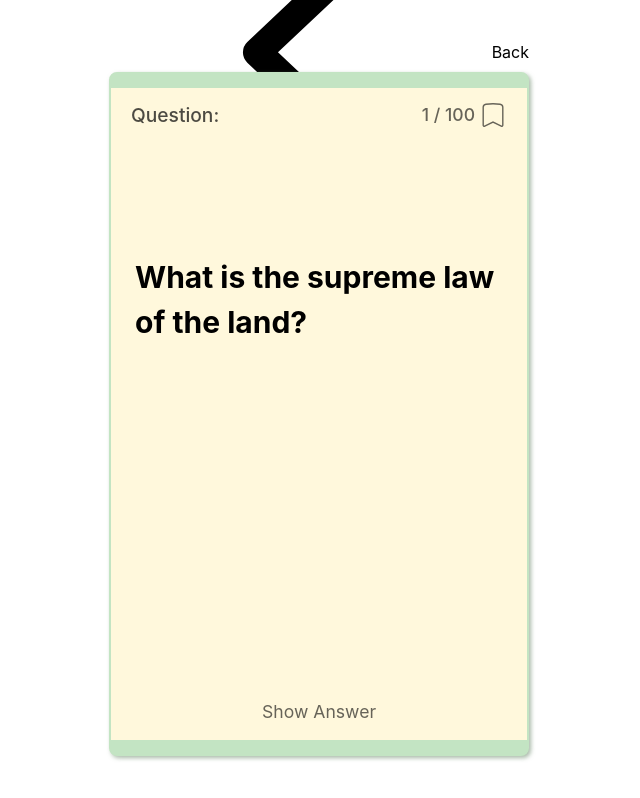
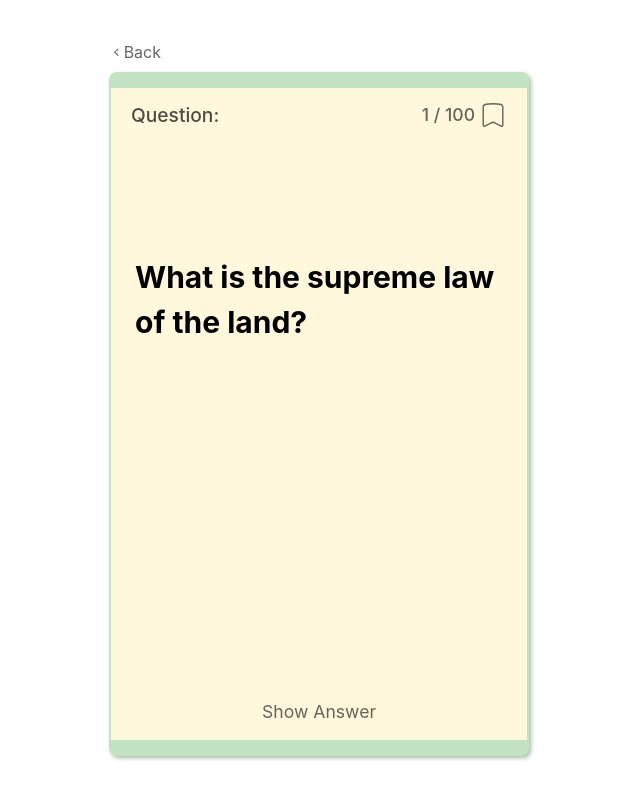
Before and after one commit to sprajams/flashcards, a React (Create React App) app: page /bookmark/1 in a window 1280 px wide. Shown: the whole page, without its empty margins (321-961 px from the left). Built offline with nearby package versions, Linux system fonts and the light colour scheme.

Commit message:
back link styling

```diff
--- a/src/components/BackLink/index.jsx
+++ b/src/components/BackLink/index.jsx
@@ -3,6 +3,7 @@ import styles from "./styles.module.scss";
 
 const BackLink = () => {
   return (
+    //TODO: try using useHistory to link to previous page and not just root
     <Link className={styles.backLink} to="/">
       <svg
         xmlns="http://www.w3.org/2000/svg"
@@ -16,7 +17,7 @@ const BackLink = () => {
           clipRule="evenodd"
         />
       </svg>
-      back
+      <span>back</span>
     </Link>
   );
 };
--- a/src/components/BackLink/styles.module.scss
+++ b/src/components/BackLink/styles.module.scss
@@ -1,12 +1,14 @@
 .backLink {
   margin-bottom: 8px;
-  color: inherit;
+  color: rgba(0, 0, 0, 0.6);
   text-transform: capitalize;
   text-decoration: none;
   height: 24px;
+  width: 52px;
   display: flex;
   align-items: center;
   &:hover {
     text-decoration: underline;
+    color: rgba(0, 0, 0, 0.75);
   }
 }
```
